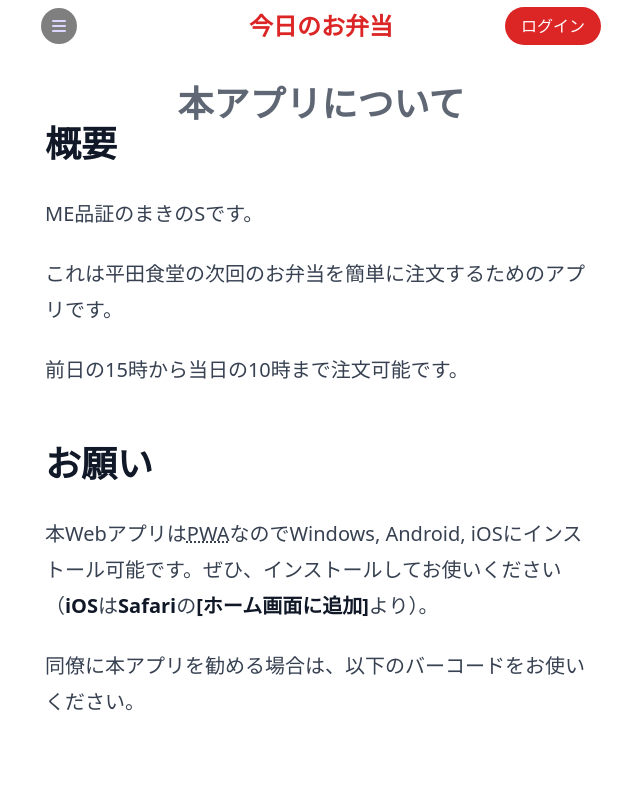
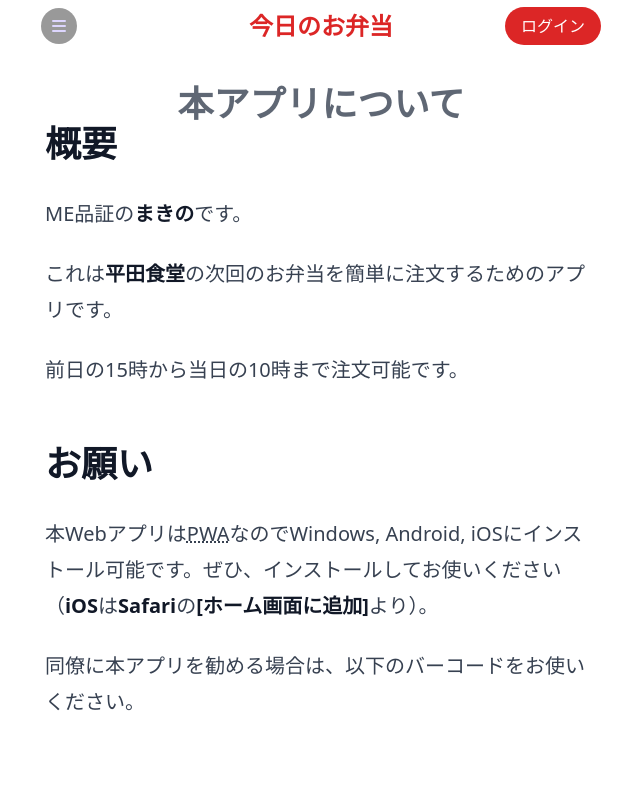
Before and after one commit to pitang1965/todays-lunch, a Next.js app: page /about in a window 1280 px wide. Shown: the top 791 px of the page, without its empty margins (319-959 px from the left). Built offline with nearby package versions, Linux system fonts and the light colour scheme; no server answers.

Commit message:
Change minor changes in appearance

```diff
--- a/src/components/TopMenu.tsx
+++ b/src/components/TopMenu.tsx
@@ -10,7 +10,7 @@ export default function TopMenu() {
         <div>
           <Menu.Button
             aria-label='ポップアップメニュー'
-            className='inline-flex justify-center p-2 w-full text-black bg-black/50 hover:bg-black/40 rounded-full focus:outline-none focus-visible:ring-2 focus-visible:ring-white/75'
+            className='inline-flex justify-center p-2 w-full text-black bg-black/40 hover:bg-black/50 rounded-full focus:outline-none focus-visible:ring-2 focus-visible:ring-white/75'
           >
             <MenuIcon
               className='w-5 h-5 text-violet-200 hover:text-violet-100'
--- a/src/pages/about.tsx
+++ b/src/pages/about.tsx
@@ -12,8 +12,8 @@ const about = () => {
         </h1>
         <article className='prose lg:prose-xl'>
           <h2>概要</h2>
-          <p>ME品証のまきのSです。</p>
-          <p>これは平田食堂の次回のお弁当を簡単に注文するためのアプリです。</p>
+          <p>ME品証の<strong>まきの</strong>です。</p>
+          <p>これは<strong>平田食堂</strong>の次回のお弁当を簡単に注文するためのアプリです。</p>
           <p>前日の15時から当日の10時まで注文可能です。</p>
           <h2>お願い</h2>
           <p>
--- a/src/pages/contact.tsx
+++ b/src/pages/contact.tsx
@@ -51,7 +51,7 @@ const contact = withPageAuthRequired(({ user }: { user: any }) => {
         <h1 className='flex justify-center text-4xl font-bold text-gray-700/80'>
           お問い合わせ
         </h1>
-        <p className='mt-8'>Makino.SのGmailに送られます。</p>
+        <p className='mt-8'><strong>まきの</strong>のプライペートメールアドレスに送られます。</p>
         <form onSubmit={handleSubmit(onSubmit)} className='my-4 mx-2'>
           <fieldset className='flex gap-2'>
             <label className='p-1 w-16'>名前</label>
```
